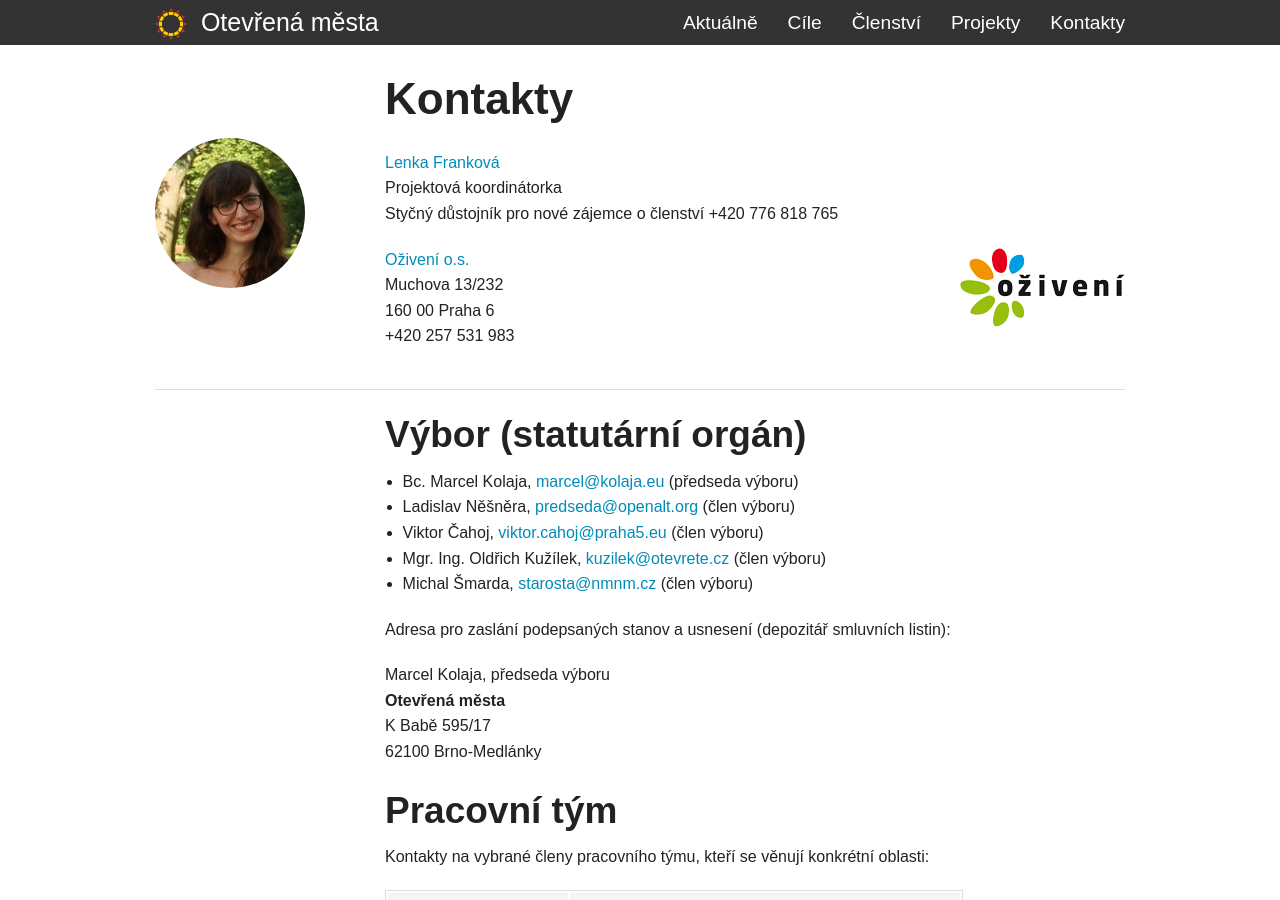
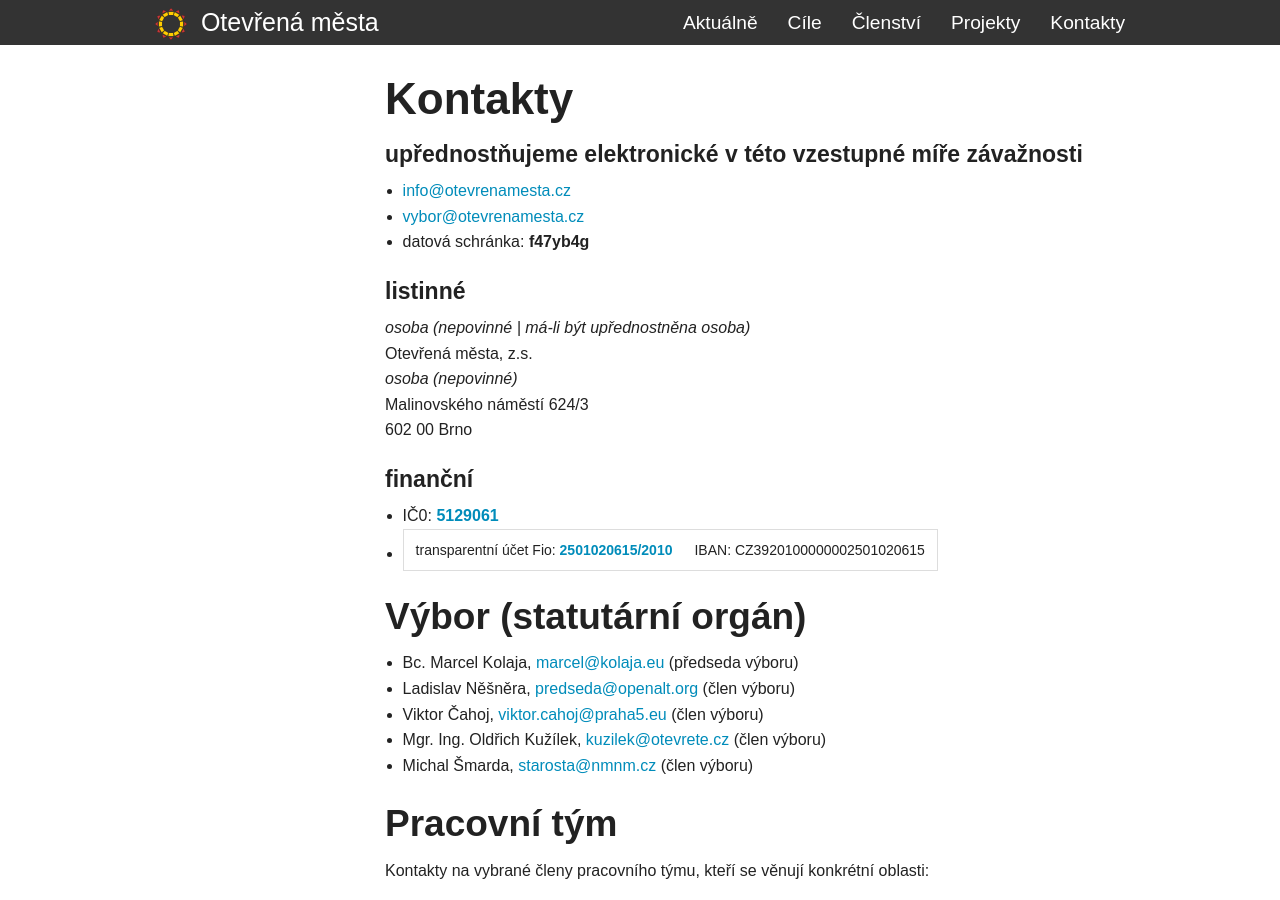
Before and after one commit to otevrenamesta/otevrenamesta.github.io, a Jekyll site: the page built from pages/kontakty.md, in a window 1280 px wide and 900 px high. Built offline with Jekyll 4.4.1, drawn with Linux system fonts in a browser that asks for light colours; nearby versions of some CDN libraries; library files that are not in the unit come from our copies.

Commit message:
Update kontakty.md

```diff
--- a/pages/kontakty.md
+++ b/pages/kontakty.md
@@ -9,21 +9,24 @@
 Kontakty
 ========
 
-![Lenka Franková](/media/thumbnails/lenka-frankova.jpg)
+#### upřednostňujeme elektronické v této vzestupné míře závažnosti
 
-[Lenka Franková](mailto:lenka.frankova@oziveni.cz)
-Projektová koordinátorka
-Styčný důstojník pro nové zájemce o členství
-+420 776 818 765
+- [info@otevrenamesta.cz](mailto:info@otevrenamesta.cz)
+- [vybor@otevrenamesta.cz](mailto:vybor@otevrenamesta.cz)
+- datová schránka: **f47yb4g**
 
-<img src="/media/oziveni.png" alt="Logo Oživení" class="notcircle right">
+#### listinné
 
-[Oživení o.s.](http://www.oziveni.cz)
-Muchova 13/232
-160 00 Praha 6
-+420 257 531 983
+*osoba (nepovinné | má-li být upřednostněna osoba)*
+Otevřená města, z.s.
+*osoba (nepovinné)*
+Malinovského náměstí 624/3
+602 00 Brno
 
------
+#### finanční
+
+- IČ0: **[5129061](https://or.justice.cz/ias/ui/rejstrik-$firma?ico=05129061)**
+- transparentní účet Fio: **[2501020615/2010](https://www.fio.cz/ib2/transparent?a=2501020615)** | IBAN: CZ3920100000002501020615
 
 ## Výbor (statutární orgán)
 
@@ -32,14 +35,6 @@
 * Viktor Čahoj, <viktor.cahoj@praha5.eu> (člen výboru)
 * Mgr. Ing. Oldřich Kužílek, <kuzilek@otevrete.cz> (člen výboru)
 * Michal Šmarda, <starosta@nmnm.cz> (člen výboru)
-
-Adresa pro zaslání podepsaných stanov a usnesení (depozitář smluvních listin):
-
-Marcel Kolaja, předseda výboru
-**Otevřená města**
-K Babě 595/17
-62100 Brno-Medlánky
-
 
 ## Pracovní tým
 
```
